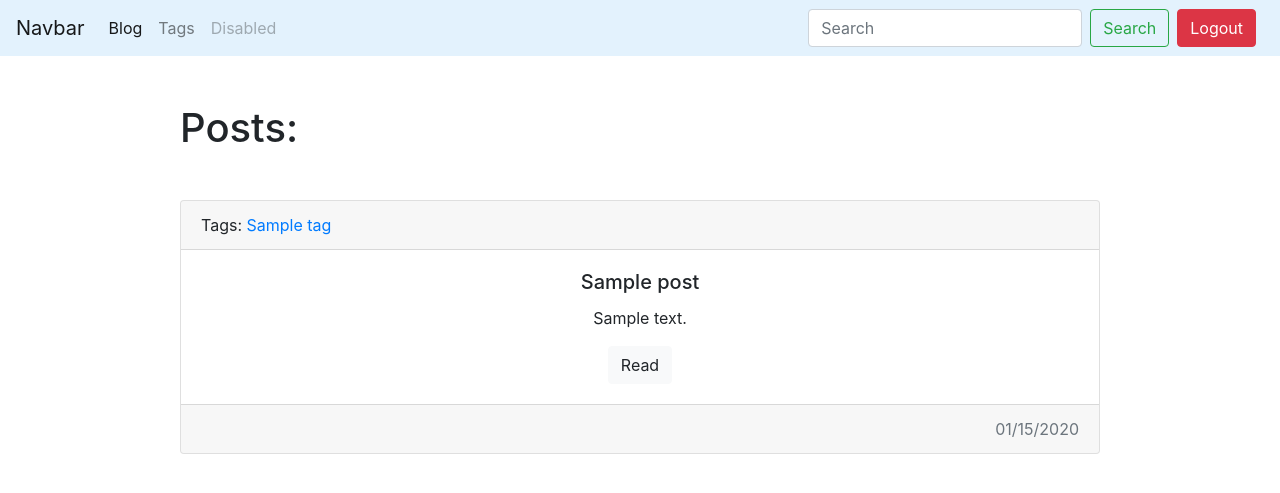
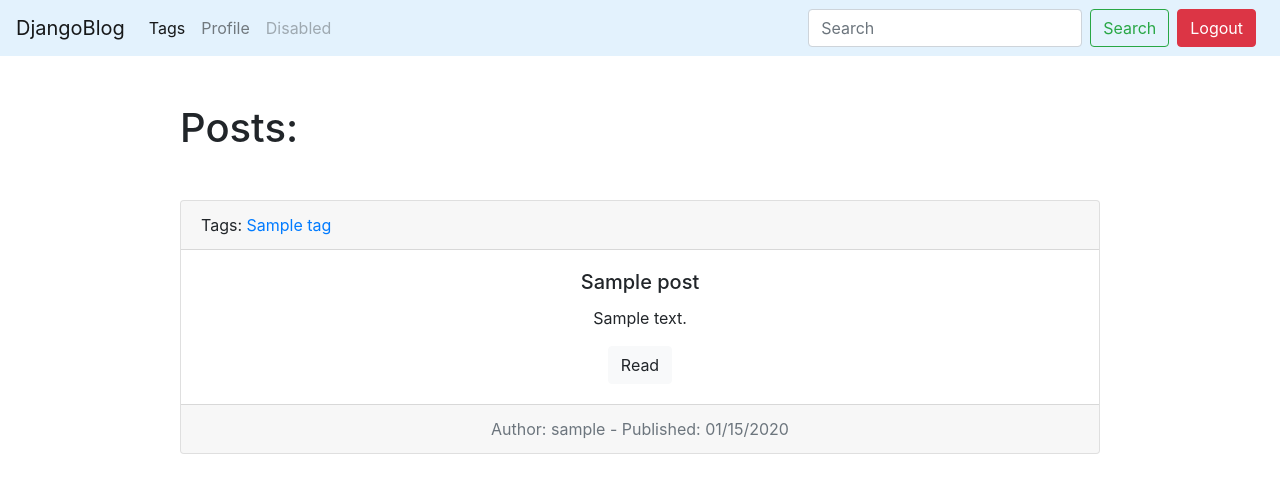
Before and after one commit to VovaPrymachuk/Django_blog, a Django app: page / in a window 1280 px wide. Shown: the top 493 px of the page. Run offline with Django 3.2, Linux system fonts and the light colour scheme; a user stored in the database is signed in; tables that the repository leaves empty hold one stand-in row (values such as "Sample post"); some libraries are stand-ins or nearby versions.

Commit message:
Foreign key on Post model, CBV, create mixin

```diff
--- a/blog/models.py
+++ b/blog/models.py
@@ -1,5 +1,6 @@
 from django.db import models
 from django.shortcuts import reverse
+from django.contrib.auth import get_user_model
 
 
 class Post(models.Model):
@@ -8,12 +9,14 @@ class Post(models.Model):
     body = models.TextField(blank=True)
     created = models.DateTimeField(auto_now_add=True)
     tags = models.ManyToManyField('Tag', blank=True, related_name='posts')
+    author = models.ForeignKey(get_user_model(), on_delete=models.CASCADE,
+                               related_name='posts')
 
     def get_absolute_url(self):
         return reverse('post_detail_url', kwargs={'slug': self.slug})
 
     def __str__(self):
-        return '{}'.format(self.title)
+        return self.title
 
 
 class Tag(models.Model):
@@ -24,4 +27,4 @@ class Tag(models.Model):
         return reverse('tag_detail_url', kwargs={'slug':self.slug})
 
     def __str__(self):
-        return '{}'.format(self.title)
+        return self.title
--- a/blog/templates/blog/includes/post_card.html
+++ b/blog/templates/blog/includes/post_card.html
@@ -13,6 +13,6 @@
            class="btn btn-light">Read</a>
     </div>
     <div class="card-footer text-muted">
-        <div class="text-right">{{ post.created|date:'SHORT_DATE_FORMAT' }}</div>
+            Author: {{ post.author }} - Published: {{ post.created|date:'SHORT_DATE_FORMAT' }}
     </div>
 </div>
--- a/blog/urls.py
+++ b/blog/urls.py
@@ -2,11 +2,11 @@ from django.urls import path
 from .views import *
 
 urlpatterns = [
-    path('', posts_list, name='posts_list_url'),
+    path('', posts_lists, name='posts_list_url'),
     path('register/', register_page, name='register_page_url'),
     path('login/', login_page, name='login_url'),
     path('logout/', logout_user, name='logout_url'),
-    path('post/<str:slug>/', post_detail, name='post_detail_url'),
+    path('post/<str:slug>/', PostDetail.as_view(), name='post_detail_url'),
     path('tags/', tags_list, name='tags_list_url'),
-    path('tags/<str:slug>', tag_detail, name='tag_detail_url'),
+    path('tags/<str:slug>', TagDetail.as_view(), name='tag_detail_url'),
 ]
--- a/blog/views.py
+++ b/blog/views.py
@@ -1,10 +1,11 @@
 from django.shortcuts import render, redirect
 from django.contrib import messages
 from django.contrib.auth import authenticate, login, logout
-from django.contrib.auth.decorators import login_required
+from django.views.generic import View
 
-from blog.models import Post, Tag
-from blog.forms import CreateUserForm
+from .models import Post, Tag
+from .forms import CreateUserForm
+from .utils import ObjectDetailMixin
 
 
 def register_page(request):
@@ -16,9 +17,7 @@ def register_page(request):
             form = CreateUserForm(request.POST)
             if form.is_valid():
                 form.save()
-                user = form.cleaned_data.get('username')
-                messages.success(request, 'Account was created for {}'.format(user))
-                return redirect(login_page, messages)
+                return redirect(login_page)
 
         context = {'form': form}
         return render(request, 'blog/register.html', context)
@@ -47,29 +46,23 @@ def logout_user(request):
     return redirect('login_url')
 
 
-@login_required(login_url='login_url')
-def posts_list(request):
+def posts_lists(request):
     posts = Post.objects.all()
     context = {'posts': posts}
     return render(request, 'blog/index.html', context)
 
 
-@login_required(login_url='login_url')
-def post_detail(request, slug):
-    post = Post.objects.get(slug__iexact=slug)
-    context = {'post': post}
-    return render(request, 'blog/post_detail.html', context)
+class PostDetail(ObjectDetailMixin, View):
+    model = Post
+    template = 'blog/post_detail.html'
 
 
-@login_required(login_url='login_url')
 def tags_list(request):
     tags = Tag.objects.all()
     context = {'tags': tags}
     return render(request, 'blog/tags_list.html', context)
 
 
-@login_required(login_url='login_url')
-def tag_detail(request, slug):
-    tag = Tag.objects.get(slug__iexact=slug)
-    context = {'tag': tag}
-    return render(request, 'blog/tag_detail.html', context)
+class TagDetail(ObjectDetailMixin, View):
+    model = Tag
+    template = 'blog/tag_detail.html'
--- a/django_blog/settings.py
+++ b/django_blog/settings.py
@@ -122,3 +122,5 @@ USE_TZ = True
 # https://docs.djangoproject.com/en/3.0/howto/static-files/
 
 STATIC_URL = '/static/'
+
+# User models
--- a/templates/base.html
+++ b/templates/base.html
@@ -13,7 +13,7 @@
 <body>
 
 <nav class="navbar navbar-expand-lg navbar-light" style="background-color: #e3f2fd;">
-    <a class="navbar-brand" href="#">Navbar</a>
+    <a class="navbar-brand" href="{% url 'posts_list_url' %}">DjangoBlog</a>
     <button class="navbar-toggler" type="button" data-toggle="collapse" data-target="#navbarTogglerDemo02"
             aria-controls="navbarTogglerDemo02" aria-expanded="false" aria-label="Toggle navigation">
         <span class="navbar-toggler-icon"></span>
@@ -21,10 +21,10 @@
     <div class="collapse navbar-collapse" id="navbarTogglerDemo02">
         <ul class="navbar-nav mr-auto mt-2 mt-lg-0">
             <li class="nav-item active">
-                <a class="nav-link" href="{% url 'posts_list_url' %}">Blog</a>
+                <a class="nav-link" href="{% url 'tags_list_url' %}">Tags</a></a>
             </li>
             <li class="nav-item">
-                <a class="nav-link" href="{% url 'tags_list_url' %}">Tags</a>
+                <a class="nav-link" href="#">Profile</a>
             </li>
             <li class="nav-item">
                 <a class="nav-link disabled" href="#" tabindex="-1" aria-disabled="true">Disabled</a>
```
Also changed, not shown: blog/utils.py (added, +11 -0 lines).
